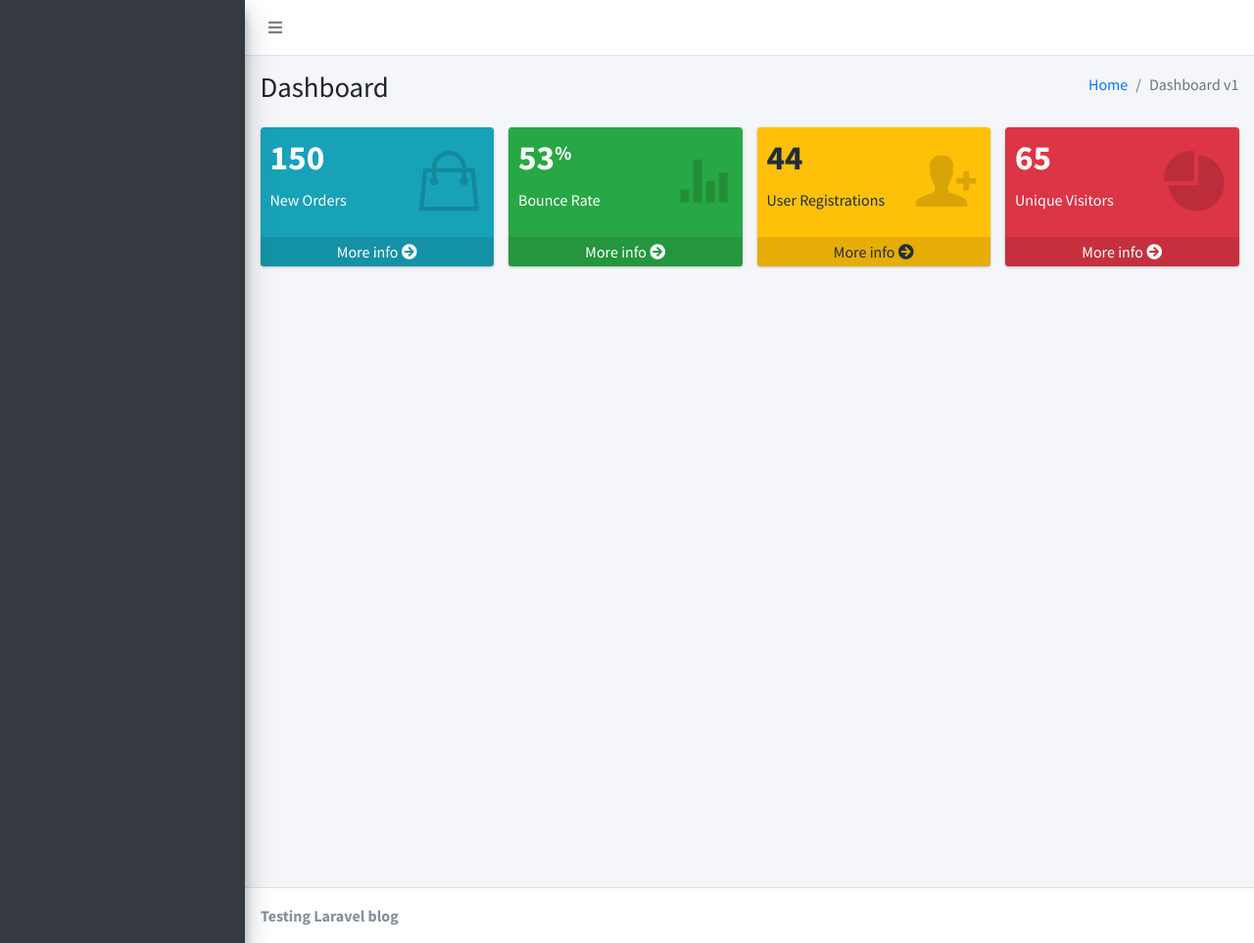
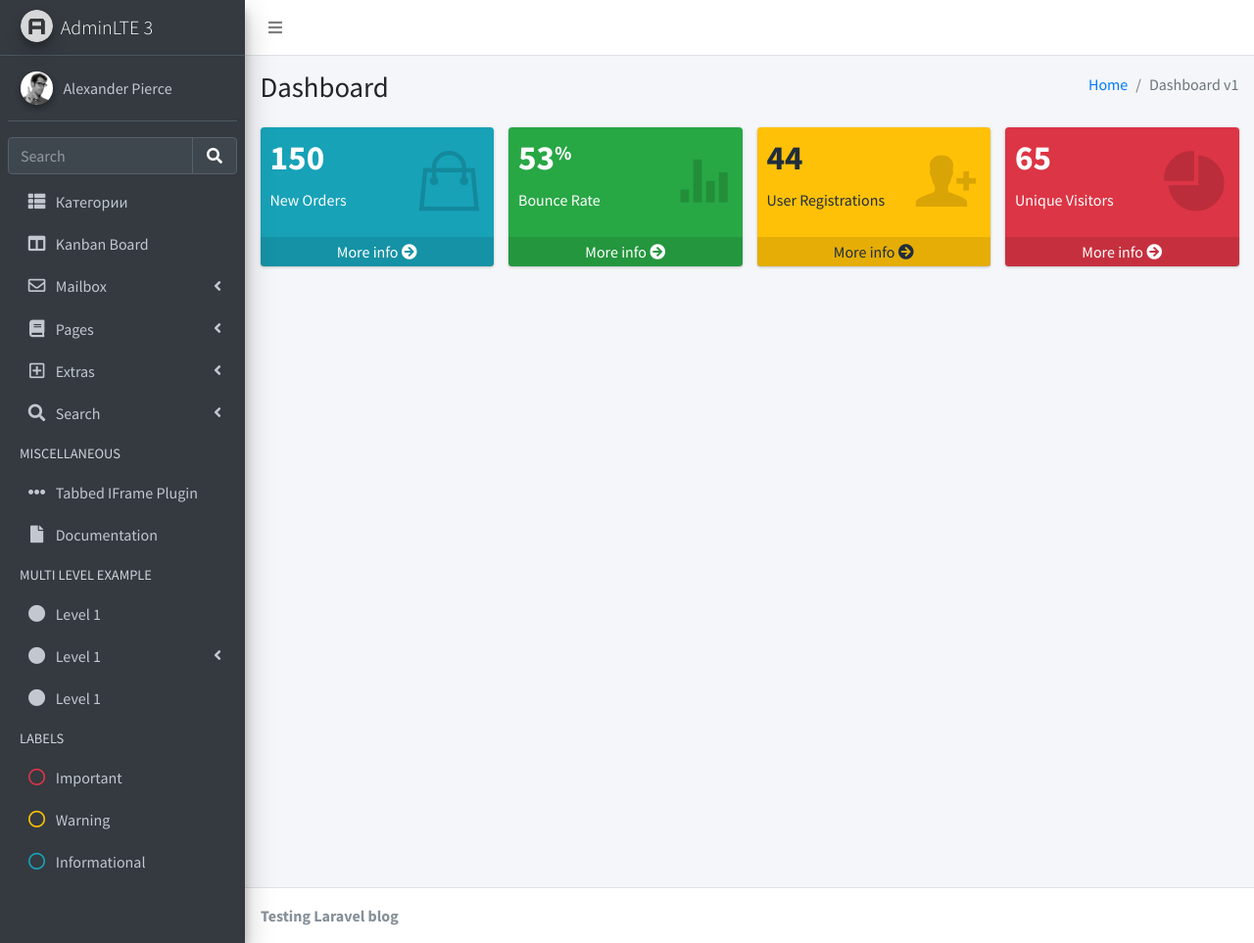
Before and after one commit to luckyalexandr/LaraTest, a Laravel app: page /admin in a window 1280 px wide. Shown: the whole page at 98% size. Run offline with Laravel 9, Linux system fonts and the light colour scheme; some libraries are stand-ins or nearby versions.

Commit message:
Admin index for categories

```diff
--- /dev/null
+++ b/app/Http/Controllers/Admin/Category/IndexController.php
@@ -0,0 +1,14 @@
+<?php
+
+namespace App\Http\Controllers\Admin\Category;
+
+use App\Http\Controllers\Controller;
+use Illuminate\Http\Request;
+
+class IndexController extends Controller
+{
+    public function __invoke()
+    {
+        return view('admin.categories.index');
+    }
+}
--- /dev/null
+++ b/resources/views/admin/includes/sidebar.blade.php
@@ -0,0 +1,408 @@
+<!-- Main Sidebar Container -->
+<aside class="main-sidebar sidebar-dark-primary elevation-4">
+    <!-- Brand Logo -->
+    <a href="{{ url('/admin') }}" class="brand-link">
+        <img src="{{ asset('dist/img/AdminLTELogo.png') }}" alt="AdminLTE Logo" class="brand-image img-circle elevation-3" style="opacity: .8">
+        <span class="brand-text font-weight-light">AdminLTE 3</span>
+    </a>
+
+    <!-- Sidebar -->
+    <div class="sidebar">
+        <!-- Sidebar user panel (optional) -->
+        <div class="user-panel mt-3 pb-3 mb-3 d-flex">
+            <div class="image">
+                <img src="{{ asset('dist/img/user2-160x160.jpg') }}" class="img-circle elevation-2" alt="User Image">
+            </div>
+            <div class="info">
+                <a href="#" class="d-block">Alexander Pierce</a>
+            </div>
+        </div>
+
+        <!-- SidebarSearch Form -->
+        <div class="form-inline">
+            <div class="input-group" data-widget="sidebar-search">
+                <input class="form-control form-control-sidebar" type="search" placeholder="Search" aria-label="Search">
+                <div class="input-group-append">
+                    <button class="btn btn-sidebar">
+                        <i class="fas fa-search fa-fw"></i>
+                    </button>
+                </div>
+            </div>
+        </div>
+
+        <!-- Sidebar Menu -->
+        <nav class="mt-2">
+            <ul class="nav nav-pills nav-sidebar flex-column" data-widget="treeview" role="menu" data-accordion="false">
+                <!-- Add icons to the links using the .nav-icon class
+                     with font-awesome or any other icon font library -->
+                <li class="nav-item">
+                    <a href="{{ url('/admin/categories') }}" class="nav-link">
+                        <i class="nav-icon fas fa-th-list"></i>
+                        <p>
+                            Категории
+                        </p>
+                    </a>
+                </li>
+                <li class="nav-item">
+                    <a href="pages/kanban.html" class="nav-link">
+                        <i class="nav-icon fas fa-columns"></i>
+                        <p>
+                            Kanban Board
+                        </p>
+                    </a>
+                </li>
+                <li class="nav-item">
+                    <a href="#" class="nav-link">
+                        <i class="nav-icon far fa-envelope"></i>
+                        <p>
+                            Mailbox
+                            <i class="fas fa-angle-left right"></i>
+                        </p>
+                    </a>
+                    <ul class="nav nav-treeview">
+                        <li class="nav-item">
+                            <a href="pages/mailbox/mailbox.html" class="nav-link">
+                                <i class="far fa-circle nav-icon"></i>
+                                <p>Inbox</p>
+                            </a>
+                        </li>
+                        <li class="nav-item">
+                            <a href="pages/mailbox/compose.html" class="nav-link">
+                                <i class="far fa-circle nav-icon"></i>
+                                <p>Compose</p>
+                            </a>
+                        </li>
+                        <li class="nav-item">
+                            <a href="pages/mailbox/read-mail.html" class="nav-link">
+                                <i class="far fa-circle nav-icon"></i>
+                                <p>Read</p>
+                            </a>
+                        </li>
+                    </ul>
+                </li>
+                <li class="nav-item">
+                    <a href="#" class="nav-link">
+                        <i class="nav-icon fas fa-book"></i>
+                        <p>
+                            Pages
+                            <i class="fas fa-angle-left right"></i>
+                        </p>
+                    </a>
+                    <ul class="nav nav-treeview">
+                        <li class="nav-item">
+                            <a href="pages/examples/invoice.html" class="nav-link">
+                                <i class="far fa-circle nav-icon"></i>
+                                <p>Invoice</p>
+                            </a>
+                        </li>
+                        <li class="nav-item">
+                            <a href="pages/examples/profile.html" class="nav-link">
+                                <i class="far fa-circle nav-icon"></i>
+                                <p>Profile</p>
+                            </a>
+                        </li>
+                        <li class="nav-item">
+                            <a href="pages/examples/e-commerce.html" class="nav-link">
+                                <i class="far fa-circle nav-icon"></i>
+                                <p>E-commerce</p>
+                            </a>
+                        </li>
+                        <li class="nav-item">
+                            <a href="pages/examples/projects.html" class="nav-link">
+                                <i class="far fa-circle nav-icon"></i>
+                                <p>Projects</p>
+                            </a>
+                        </li>
+                        <li class="nav-item">
+                            <a href="pages/examples/project-add.html" class="nav-link">
+                                <i class="far fa-circle nav-icon"></i>
+                                <p>Project Add</p>
+                            </a>
+                        </li>
+                        <li class="nav-item">
+                            <a href="pages/examples/project-edit.html" class="nav-link">
+                                <i class="far fa-circle nav-icon"></i>
+                                <p>Project Edit</p>
+                            </a>
+                        </li>
+                        <li class="nav-item">
+                            <a href="pages/examples/project-detail.html" class="nav-link">
+                                <i class="far fa-circle nav-icon"></i>
+                                <p>Project Detail</p>
+                            </a>
+                        </li>
+                        <li class="nav-item">
+                            <a href="pages/examples/contacts.html" class="nav-link">
+                                <i class="far fa-circle nav-icon"></i>
+                                <p>Contacts</p>
+                            </a>
+                        </li>
+                        <li class="nav-item">
+                            <a href="pages/examples/faq.html" class="nav-link">
+                                <i class="far fa-circle nav-icon"></i>
+                                <p>FAQ</p>
+                            </a>
+                        </li>
+                        <li class="nav-item">
+                            <a href="pages/examples/contact-us.html" class="nav-link">
+                                <i class="far fa-circle nav-icon"></i>
+                                <p>Contact us</p>
+                            </a>
+                        </li>
+                    </ul>
+                </li>
+                <li class="nav-item">
+                    <a href="#" class="nav-link">
+                        <i class="nav-icon far fa-plus-square"></i>
+                        <p>
+                            Extras
+                            <i class="fas fa-angle-left right"></i>
+                        </p>
+                    </a>
+                    <ul class="nav nav-treeview">
+                        <li class="nav-item">
+                            <a href="#" class="nav-link">
+                                <i class="far fa-circle nav-icon"></i>
+                                <p>
+                                    Login & Register v1
+                                    <i class="fas fa-angle-left right"></i>
+                                </p>
+                            </a>
+                            <ul class="nav nav-treeview">
+                                <li class="nav-item">
+                                    <a href="pages/examples/login.html" class="nav-link">
+                                        <i class="far fa-circle nav-icon"></i>
+                                        <p>Login v1</p>
+                                    </a>
+                                </li>
+                                <li class="nav-item">
+                                    <a href="pages/examples/register.html" class="nav-link">
+                                        <i class="far fa-circle nav-icon"></i>
+                                        <p>Register v1</p>
+                                    </a>
+                                </li>
+                                <li class="nav-item">
+                                    <a href="pages/examples/forgot-password.html" class="nav-link">
+                                        <i class="far fa-circle nav-icon"></i>
+                                        <p>Forgot Password v1</p>
+                                    </a>
+                                </li>
+                                <li class="nav-item">
+                                    <a href="pages/examples/recover-password.html" class="nav-link">
+                                        <i class="far fa-circle nav-icon"></i>
+                                        <p>Recover Password v1</p>
+                                    </a>
+                                </li>
+                            </ul>
+                        </li>
+                        <li class="nav-item">
+                            <a href="#" class="nav-link">
+                                <i class="far fa-circle nav-icon"></i>
+                                <p>
+                                    Login & Register v2
+                                    <i class="fas fa-angle-left right"></i>
+                                </p>
+                            </a>
+                            <ul class="nav nav-treeview">
+                                <li class="nav-item">
+                                    <a href="pages/examples/login-v2.html" class="nav-link">
+                                        <i class="far fa-circle nav-icon"></i>
+                                        <p>Login v2</p>
+                                    </a>
+                                </li>
+                                <li class="nav-item">
+                                    <a href="pages/examples/register-v2.html" class="nav-link">
+                                        <i class="far fa-circle nav-icon"></i>
+                                        <p>Register v2</p>
+                                    </a>
+                                </li>
+                                <li class="nav-item">
+                                    <a href="pages/examples/forgot-password-v2.html" class="nav-link">
+                                        <i class="far fa-circle nav-icon"></i>
+                                        <p>Forgot Password v2</p>
+                                    </a>
+                                </li>
+                                <li class="nav-item">
+                                    <a href="pages/examples/recover-password-v2.html" class="nav-link">
+                                        <i class="far fa-circle nav-icon"></i>
+                                        <p>Recover Password v2</p>
+                                    </a>
+                                </li>
+                            </ul>
+                        </li>
+                        <li class="nav-item">
+                            <a href="pages/examples/lockscreen.html" class="nav-link">
+                                <i class="far fa-circle nav-icon"></i>
+                                <p>Lockscreen</p>
+                            </a>
+                        </li>
+                        <li class="nav-item">
+                            <a href="pages/examples/legacy-user-menu.html" class="nav-link">
+                                <i class="far fa-circle nav-icon"></i>
+                                <p>Legacy User Menu</p>
+                            </a>
+                        </li>
+                        <li class="nav-item">
+                            <a href="pages/examples/language-menu.html" class="nav-link">
+                                <i class="far fa-circle nav-icon"></i>
+                                <p>Language Menu</p>
+                            </a>
+                        </li>
+                        <li class="nav-item">
+                            <a href="pages/examples/404.html" class="nav-link">
+                                <i class="far fa-circle nav-icon"></i>
+                                <p>Error 404</p>
+                            </a>
+                        </li>
+                        <li class="nav-item">
+                            <a href="pages/examples/500.html" class="nav-link">
+                                <i class="far fa-circle nav-icon"></i>
+                                <p>Error 500</p>
+                            </a>
+                        </li>
+                        <li class="nav-item">
+                            <a href="pages/examples/pace.html" class="nav-link">
+                                <i class="far fa-circle nav-icon"></i>
+                                <p>Pace</p>
+                            </a>
+                        </li>
+                        <li class="nav-item">
+                            <a href="pages/examples/blank.html" class="nav-link">
+                                <i class="far fa-circle nav-icon"></i>
+                                <p>Blank Page</p>
+                            </a>
+                        </li>
+                        <li class="nav-item">
+                            <a href="starter.html" class="nav-link">
+                                <i class="far fa-circle nav-icon"></i>
+                                <p>Starter Page</p>
+                            </a>
+                        </li>
+                    </ul>
+                </li>
+                <li class="nav-item">
+                    <a href="#" class="nav-link">
+                        <i class="nav-icon fas fa-search"></i>
+                        <p>
+                            Search
+                            <i class="fas fa-angle-left right"></i>
+                        </p>
+                    </a>
+                    <ul class="nav nav-treeview">
+                        <li class="nav-item">
+                            <a href="pages/search/simple.html" class="nav-link">
+                                <i class="far fa-circle nav-icon"></i>
+                                <p>Simple Search</p>
+                            </a>
+                        </li>
+                        <li class="nav-item">
+                            <a href="pages/search/enhanced.html" class="nav-link">
+                                <i class="far fa-circle nav-icon"></i>
+                                <p>Enhanced</p>
+                            </a>
+                        </li>
+                    </ul>
+                </li>
+                <li class="nav-header">MISCELLANEOUS</li>
+                <li class="nav-item">
+                    <a href="iframe.html" class="nav-link">
+                        <i class="nav-icon fas fa-ellipsis-h"></i>
+                        <p>Tabbed IFrame Plugin</p>
+                    </a>
+                </li>
+                <li class="nav-item">
+                    <a href="https://adminlte.io/docs/3.1/" class="nav-link">
+                        <i class="nav-icon fas fa-file"></i>
+                        <p>Documentation</p>
+                    </a>
+                </li>
+                <li class="nav-header">MULTI LEVEL EXAMPLE</li>
+                <li class="nav-item">
+                    <a href="#" class="nav-link">
+                        <i class="fas fa-circle nav-icon"></i>
+                        <p>Level 1</p>
+                    </a>
+                </li>
+                <li class="nav-item">
+                    <a href="#" class="nav-link">
+                        <i class="nav-icon fas fa-circle"></i>
+                        <p>
+                            Level 1
+                            <i class="right fas fa-angle-left"></i>
+                        </p>
+                    </a>
+                    <ul class="nav nav-treeview">
+                        <li class="nav-item">
+                            <a href="#" class="nav-link">
+                                <i class="far fa-circle nav-icon"></i>
+                                <p>Level 2</p>
+                            </a>
+                        </li>
+                        <li class="nav-item">
+                            <a href="#" class="nav-link">
+                                <i class="far fa-circle nav-icon"></i>
+                                <p>
+                                    Level 2
+                                    <i class="right fas fa-angle-left"></i>
+                                </p>
+                            </a>
+                            <ul class="nav nav-treeview">
+                                <li class="nav-item">
+                                    <a href="#" class="nav-link">
+                                        <i class="far fa-dot-circle nav-icon"></i>
+                                        <p>Level 3</p>
+                                    </a>
+                                </li>
+                                <li class="nav-item">
+                                    <a href="#" class="nav-link">
+                                        <i class="far fa-dot-circle nav-icon"></i>
+                                        <p>Level 3</p>
+                                    </a>
+                                </li>
+                                <li class="nav-item">
+                                    <a href="#" class="nav-link">
+                                        <i class="far fa-dot-circle nav-icon"></i>
+                                        <p>Level 3</p>
+                                    </a>
+                                </li>
+                            </ul>
+                        </li>
+                        <li class="nav-item">
+                            <a href="#" class="nav-link">
+                                <i class="far fa-circle nav-icon"></i>
+                                <p>Level 2</p>
+                            </a>
+                        </li>
+                    </ul>
+                </li>
+                <li class="nav-item">
+                    <a href="#" class="nav-link">
+                        <i class="fas fa-circle nav-icon"></i>
+                        <p>Level 1</p>
+                    </a>
+                </li>
+                <li class="nav-header">LABELS</li>
+                <li class="nav-item">
+                    <a href="#" class="nav-link">
+                        <i class="nav-icon far fa-circle text-danger"></i>
+                        <p class="text">Important</p>
+                    </a>
+                </li>
+                <li class="nav-item">
+                    <a href="#" class="nav-link">
+                        <i class="nav-icon far fa-circle text-warning"></i>
+                        <p>Warning</p>
+                    </a>
+                </li>
+                <li class="nav-item">
+                    <a href="#" class="nav-link">
+                        <i class="nav-icon far fa-circle text-info"></i>
+                        <p>Informational</p>
+                    </a>
+                </li>
+            </ul>
+        </nav>
+        <!-- /.sidebar-menu -->
+    </div>
+    <!-- /.sidebar -->
+</aside>
--- a/resources/views/admin/layouts/main.blade.php
+++ b/resources/views/admin/layouts/main.blade.php
@@ -8,15 +8,15 @@
     <!-- Google Font: Source Sans Pro -->
     <link rel="stylesheet" href="https://fonts.googleapis.com/css?family=Source+Sans+Pro:300,400,400i,700&display=fallback">
     <!-- Font Awesome -->
-    <link rel="stylesheet" href="plugins/fontawesome-free/css/all.min.css">
+    <link rel="stylesheet" href="{{ asset('plugins/fontawesome-free/css/all.min.css') }}">
     <!-- Ionicons -->
     <link rel="stylesheet" href="https://code.ionicframework.com/ionicons/2.0.1/css/ionicons.min.css">
     <!-- Theme style -->
-    <link rel="stylesheet" href="dist/css/adminlte.min.css">
+    <link rel="stylesheet" href="{{ asset('dist/css/adminlte.min.css') }}">
     <!-- overlayScrollbars -->
-    <link rel="stylesheet" href="plugins/overlayScrollbars/css/OverlayScrollbars.min.css">
+    <link rel="stylesheet" href="{{ asset('plugins/overlayScrollbars/css/OverlayScrollbars.min.css') }}">
     <!-- Daterange picker -->
-    <link rel="stylesheet" href="plugins/daterangepicker/daterangepicker.css">
+    <link rel="stylesheet" href="{{ asset('plugins/daterangepicker/daterangepicker.css') }}">
     <!-- summernote -->
 </head>
 <body class="hold-transition sidebar-mini layout-fixed">
@@ -24,7 +24,7 @@
 
     <!-- Preloader -->
     <div class="preloader flex-column justify-content-center align-items-center">
-        <img class="animation__shake" src="dist/img/AdminLTELogo.png" alt="AdminLTELogo" height="60" width="60">
+        <img class="animation__shake" src="{{ asset('dist/img/AdminLTELogo.png') }}" alt="AdminLTELogo" height="60" width="60">
     </div>
 
     <!-- Navbar -->
@@ -38,15 +38,7 @@
     </nav>
     <!-- /.navbar -->
 
-    <!-- Main Sidebar Container -->
-    <aside class="main-sidebar sidebar-dark-primary elevation-4">
-
-        <!-- Sidebar -->
-        <div class="sidebar">
-
-        </div>
-        <!-- /.sidebar -->
-    </aside>
+    @include('admin.includes.sidebar')
 
     @yield('content')
 
@@ -63,16 +55,16 @@
 <!-- ./wrapper -->
 
 <!-- jQuery -->
-<script src="plugins/jquery/jquery.min.js"></script>
+<script src="{{ asset('plugins/jquery/jquery.min.js') }}"></script>
 <!-- jQuery UI 1.11.4 -->
-<script src="plugins/jquery-ui/jquery-ui.min.js"></script>
+<script src="{{ asset('plugins/jquery-ui/jquery-ui.min.js') }}"></script>
 <!-- Resolve conflict in jQuery UI tooltip with Bootstrap tooltip -->
 <script>
     $.widget.bridge('uibutton', $.ui.button)
 </script>
-<script src="plugins/moment/moment.min.js"></script>
-<script src="plugins/daterangepicker/daterangepicker.js"></script>
-<script src="plugins/overlayScrollbars/js/jquery.overlayScrollbars.min.js"></script>
-<script src="dist/js/adminlte.js"></script>
+<script src="{{ asset('plugins/moment/moment.min.js') }}"></script>
+<script src="{{ asset('plugins/daterangepicker/daterangepicker.js') }}"></script>
+<script src="{{ asset('plugins/overlayScrollbars/js/jquery.overlayScrollbars.min.js') }}"></script>
+<script src="{{ asset('dist/js/adminlte.js') }}"></script>
 </body>
 </html>
--- a/routes/web.php
+++ b/routes/web.php
@@ -22,6 +22,10 @@ Route::group(['namespace' => 'Admin', 'prefix' => 'admin'], function () {
     Route::group(['namespace' => 'Main'], function () {
         Route::get('/', 'IndexController');
     });
+
+    Route::group(['namespace' => 'Category', 'prefix' => 'categories'], function () {
+        Route::get('/', 'IndexController');
+    });
 });
 
 Auth::routes();
```
Also changed, not shown: resources/views/admin/categories/index.blade.php (added, +39 -0 lines).
